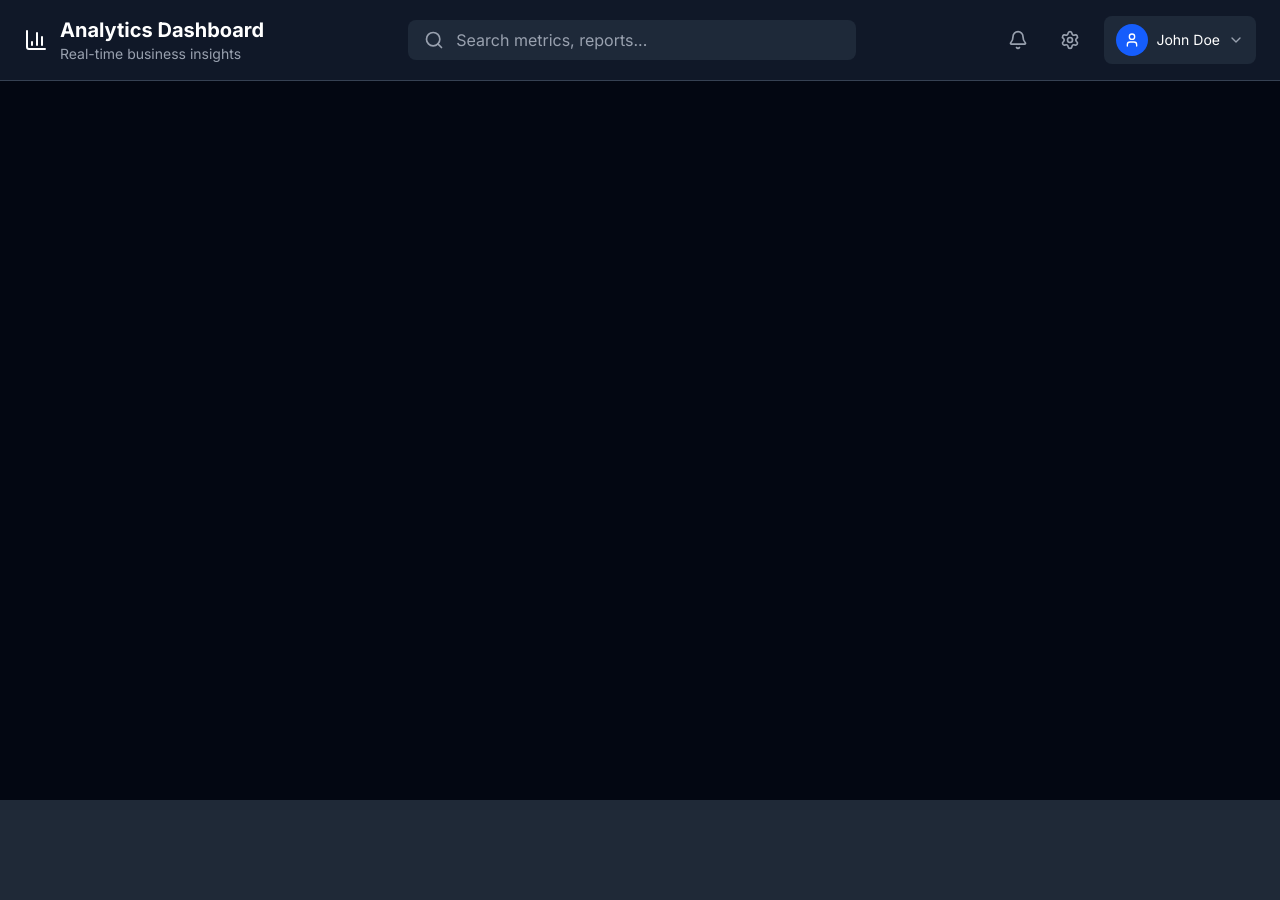
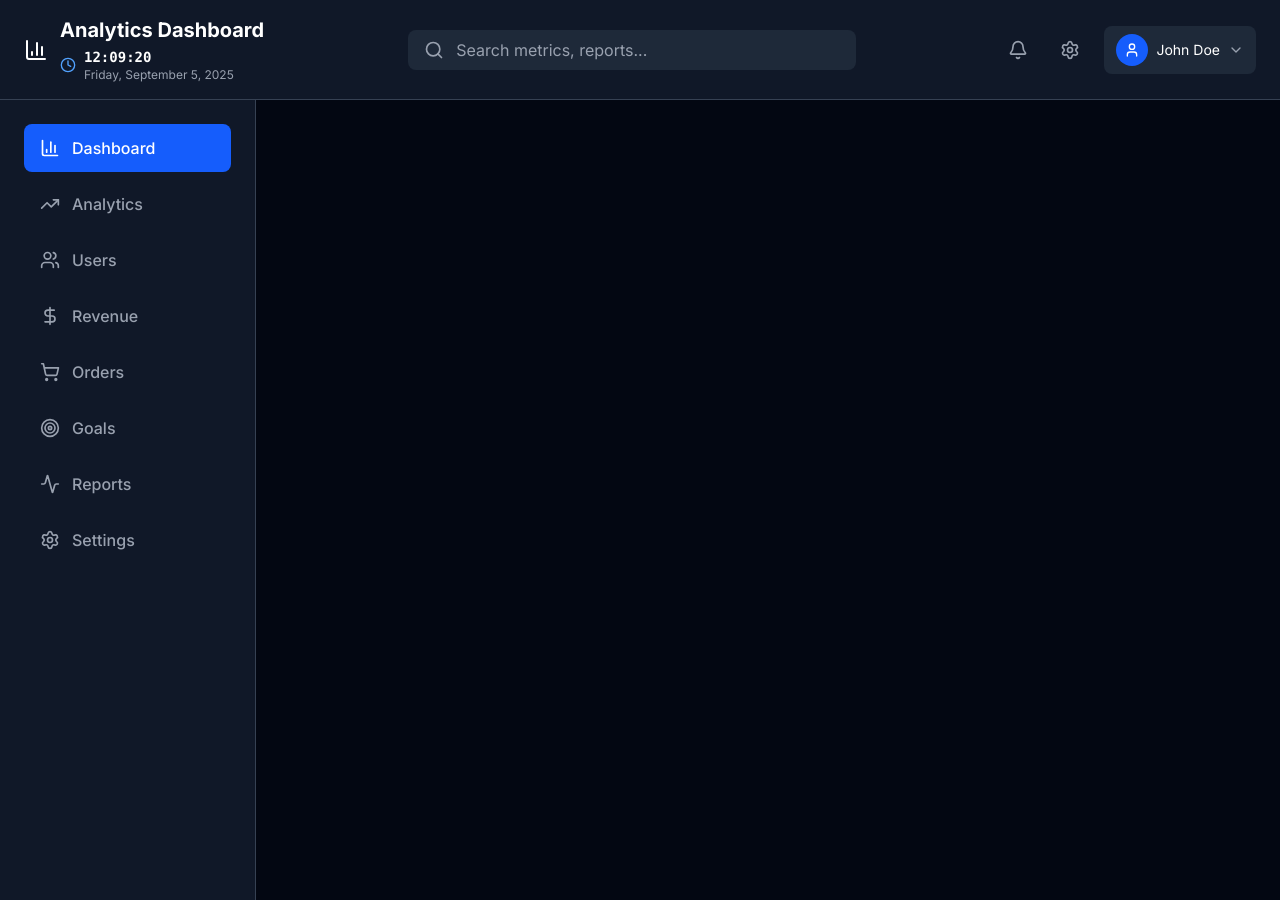
Before and after one commit to TamarCoder/Analytics-Dashboard, a Next.js app: page / in a window 1280 px wide. Before the commit the page ends 800 px from the top, so only its background shows below. Built offline with nearby package versions, Linux system fonts and the light colour scheme.

Commit message:
feat : complate header and start aside

```diff
--- a/app/components/App/App.tsx
+++ b/app/components/App/App.tsx
@@ -1,6 +1,7 @@
 "use client";
 import { useState } from "react";
 import Header from "../Header/Header";
+import Sidebar from "../Sidebar/Sidebar";
 
 
 
@@ -9,8 +10,11 @@ const App = () => {
   const [theme, setTheme] = useState("dark");
 
   return (
-    <div className={`min-h-screen h-[300px] bg-gray-950 ${theme}`}>
+    <div className={`min-h-screen   bg-gray-950 ${theme}`}>
       <Header/>
+      <div className="flqex">
+        <Sidebar/>
+      </div>
 
     </div>
   );
--- a/app/components/Header/Header.tsx
+++ b/app/components/Header/Header.tsx
@@ -7,12 +7,16 @@ import {
   Settings,
   User,
   ChevronDown,
+  Logs,
 } from "lucide-react";
+import { maxHeaderSize } from "http";
+import Realtime from "./RealTime/Realtime";
 
 const Header: React.FC = () => {
   const [isSearchText, setIsSearchText] = useState("");
   const [isNotificationOpen, setIsNotificationOpen] = useState(false);
   const [isUserMenuOpen, setIsUserMenuOpen] = useState(false);
+  const [isMobileMenuOpen, setIsMobileMenuOpen] = useState(false);
 
   const handleSearchChange = (e: any) => {
     console.log(e.target.value);
@@ -27,20 +31,32 @@ const Header: React.FC = () => {
     setIsUserMenuOpen(!isUserMenuOpen);
   };
 
+  const handleMobileMenuToggle = () => {
+    setIsMobileMenuOpen(!isMobileMenuOpen);
+  };
+
   return (
+    <>
       <header className="bg-gray-900 border-b border-gray-700 px-6 py-4">
         <div className="flex items-center justify-between">
           {/* {logo  and title} */}
           <div className="flex items-center space-x-3">
+            <div className="flex md:flex lg:hidden  bg-gray-800 rounded-lg px-2 py-1 cursor-pointer hover:bg-gray-700 transition-colors">
+              <Logs
+                className="flex md:flex lg:hidden items-center max-w-md cursor-pointer "
+                onClick={handleMobileMenuToggle}
+              />
+            </div>
+
             <div className="flex items-center space-x-3">
               <BarChart3 className="h-6 w-6 text-white cursor-pointer" />
             </div>
 
-          <div>
+            <div className="flex flex-col gap-[3px]">
               <h1 className="text-xl font-bold text-white">
                 Analytics Dashboard
               </h1>
-            <p className="text-sm text-gray-400">Real-time business insights</p>
+               <Realtime/>
             </div>
           </div>
 
@@ -83,7 +99,9 @@ const Header: React.FC = () => {
                 <div>{/* აქ უნდა იყოს შემოსული შეტყობინებები */}</div>
                 {/* footer */}
                 <div className="w-full border-t border-gray-700 flex items-center justify-center">
-                <p style={{ fontSize: "12px", cursor: "pointer" }}>Wiew All</p>
+                  <p style={{ fontSize: "12px", cursor: "pointer" }}>
+                    Wiew All
+                  </p>
                 </div>
               </div>
             )}
@@ -92,7 +110,10 @@ const Header: React.FC = () => {
             </button>
             <div className="relative inline-block">
               {/* მთავარი ღილაკი */}
-            <div  onClick={handleUserMenuToggle} className="flex items-center space-x-2 bg-gray-800 rounded-lg px-3 py-2 cursor-pointer hover:bg-gray-700 transition-colors">
+              <div
+                onClick={handleUserMenuToggle}
+                className="flex items-center space-x-2 bg-gray-800 rounded-lg px-3 py-2 cursor-pointer hover:bg-gray-700 transition-colors"
+              >
                 <div className="w-8 h-8 bg-blue-600 rounded-full flex items-center justify-center">
                   <User className="h-4 w-4 text-white" />
                 </div>
@@ -101,7 +122,6 @@ const Header: React.FC = () => {
                 </span>
                 <ChevronDown
                   className={`h-4 w-4 text-gray-400 transition-transform duration-200 `}
-
                 />
               </div>
 
@@ -128,6 +148,19 @@ const Header: React.FC = () => {
           </div>
         </div>
       </header>
+
+      {isMobileMenuOpen && (
+        <div
+          className={`bg-gray-800 w-full flex md:flex lg:hidden  duration-200 ease-in-out overflow-hidden transform transition-all
+          ${
+            isMobileMenuOpen
+              ? "h-[200px] opacity-100 translate-y-0"
+              : "h-0 opacity-0 -translate-y-4"
+          }
+          ` }
+        ></div>
+      )}
+    </>
   );
 };
 
--- /dev/null
+++ b/app/components/Header/RealTime/Realtime.tsx
@@ -0,0 +1,75 @@
+"use client"
+import React, { useState, useEffect } from "react";
+import { Clock } from "lucide-react";
+
+const Realtime: React.FC = () => {
+  const [currentTime, setCurrentTime] = useState<Date | null>(null); // null-ით დაიწყე
+  const [mounted, setMounted] = useState(false);
+
+  // პირველი useEffect - mounted-ის დასაყენებლად
+  useEffect(() => {
+    setMounted(true);
+    setCurrentTime(new Date());
+  }, []);
+
+
+  useEffect(() => {
+    if (!mounted) return;
+
+    const timer = setInterval(() => {
+      setCurrentTime(new Date());
+    }, 1000);
+
+    return () => clearInterval(timer);
+  }, [mounted]);
+
+  if (!mounted || !currentTime) {
+    return (
+      <div className="flex items-center space-x-2 text-white">
+        <Clock className="h-4 w-4 text-blue-400" />
+        <div className="flex flex-col">
+          <span className="text-sm font-mono font-semibold">
+            --:--:--
+          </span>
+          <span className="text-xs text-gray-400 hidden sm:block">
+            Loading...
+          </span>
+        </div>
+      </div>
+    );
+  }
+
+  const formatTime = (date: Date) => {
+    return date.toLocaleTimeString('ka-GE', {
+      hour: '2-digit',
+      minute: '2-digit',
+      second: '2-digit',
+      hour12: false
+    });
+  };
+
+  const formatDate = (date: Date) => {
+    return date.toLocaleDateString("ka-GE", {
+      weekday: "long",
+      year: "numeric",
+      month: "long",
+      day: "numeric",
+    });
+  };
+
+  return (
+    <div className="flex items-center space-x-2 text-white">
+      <Clock className="h-4 w-4 text-blue-400" />
+      <div className="flex flex-col">
+        <span className="text-sm font-mono font-semibold">
+          {formatTime(currentTime)}
+        </span>
+        <span className="text-xs text-gray-400 hidden sm:block">
+          {formatDate(currentTime)}
+        </span>
+      </div>
+    </div>
+  );
+};
+
+export default Realtime;
--- /dev/null
+++ b/app/components/Sidebar/Sidebar.tsx
@@ -0,0 +1,55 @@
+import React from "react";
+import {
+  BarChart3,
+  TrendingUp,
+  Users,
+  DollarSign,
+  ShoppingCart,
+  Target,
+  Activity,
+  Settings,
+} from "lucide-react";
+
+interface MenuItem {
+  icon: React.ElementType;
+  label: string;
+  active?: boolean;
+}
+const Sidebar: React.FC = () => {
+  const menuItems: MenuItem[] = [
+    { icon: BarChart3, label: "Dashboard", active: true },
+    { icon: TrendingUp, label: "Analytics" },
+    { icon: Users, label: "Users" },
+    { icon: DollarSign, label: "Revenue" },
+    { icon: ShoppingCart, label: "Orders" },
+    { icon: Target, label: "Goals" },
+    { icon: Activity, label: "Reports" },
+    { icon: Settings, label: "Settings" },
+  ];
+
+  return (
+    <aside className="bg-gray-900 border-r border-gray-700 w-64 min-h-screen p-6 hidden lg:block">
+      <nav className="space-y-2">
+        {menuItems.map((item, index) => (
+          <a
+            href="#"
+            key={index}
+            className={`flex items-center space-x-3 px-4 py-3 rounded-lg transition-all duration-200 group ${
+              item.active
+                ? "bg-blue-600 text-white"
+                : "text-gray-400 hover:text-white hover:bg-gray-800"
+            }`}
+          >
+            <item.icon
+              className={`h-5 w-5 ${
+                item.active ? "text-white" : "group-hover:text-blue-400"
+              }`}
+            />
+            <span className="font-medium">{item.label}</span>
+          </a>
+        ))}
+      </nav>
+    </aside>
+  );
+};
+export default Sidebar;
```
Lines whose indentation alone changed are shown as unchanged.
